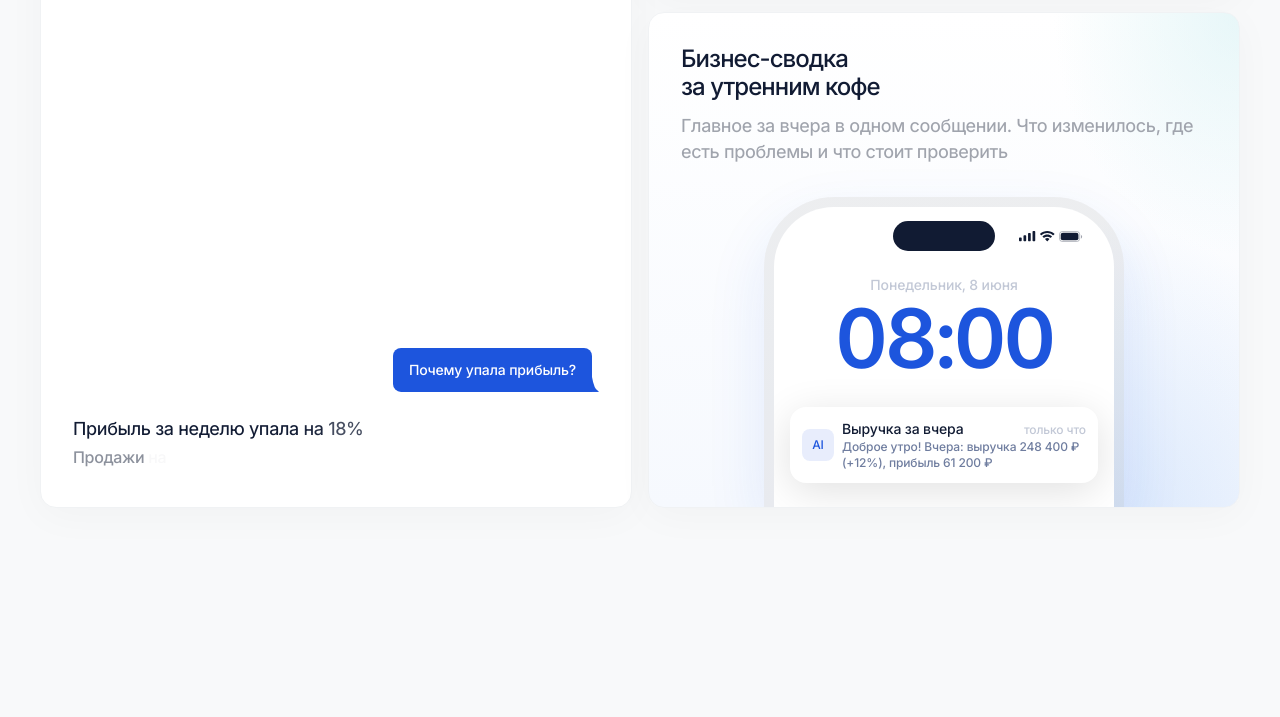
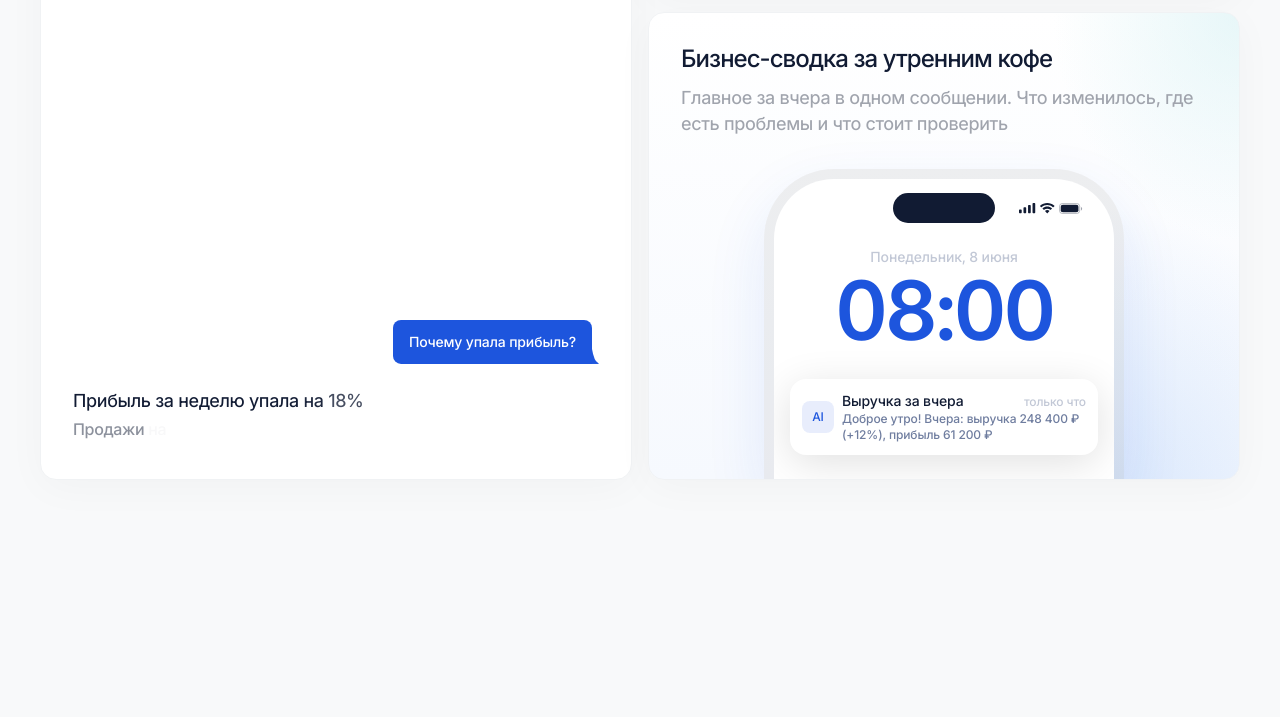
Before and after one commit to ulianaharlinskaya/teru.tg, a plain HTML site: page index.html in a window 1280 px wide. Shown: the part 2024-2741 px from the top of the page. Drawn offline with Linux system fonts and the light colour scheme.

Commit message:
index.html

```diff
--- a/index.html
+++ b/index.html
@@ -2304,7 +2304,7 @@ a { -webkit-tap-highlight-color: transparent; }
           <!-- 3. Утренняя сводка: экран блокировки, 07:59 → 08:00, приходит уведомление -->
           <article class="card card--digest" data-digest>
             <div class="card__head">
-              <h3 class="card__title">Бизнес-сводка <br>за утренним кофе</h3>
+              <h3 class="card__title">Бизнес-сводка за утренним кофе</h3>
               <p class="card__text">Главное за вчера в одном сообщении. Что изменилось, где есть проблемы и что стоит проверить</p>
             </div>
             <div class="phone" aria-hidden="true">
```
